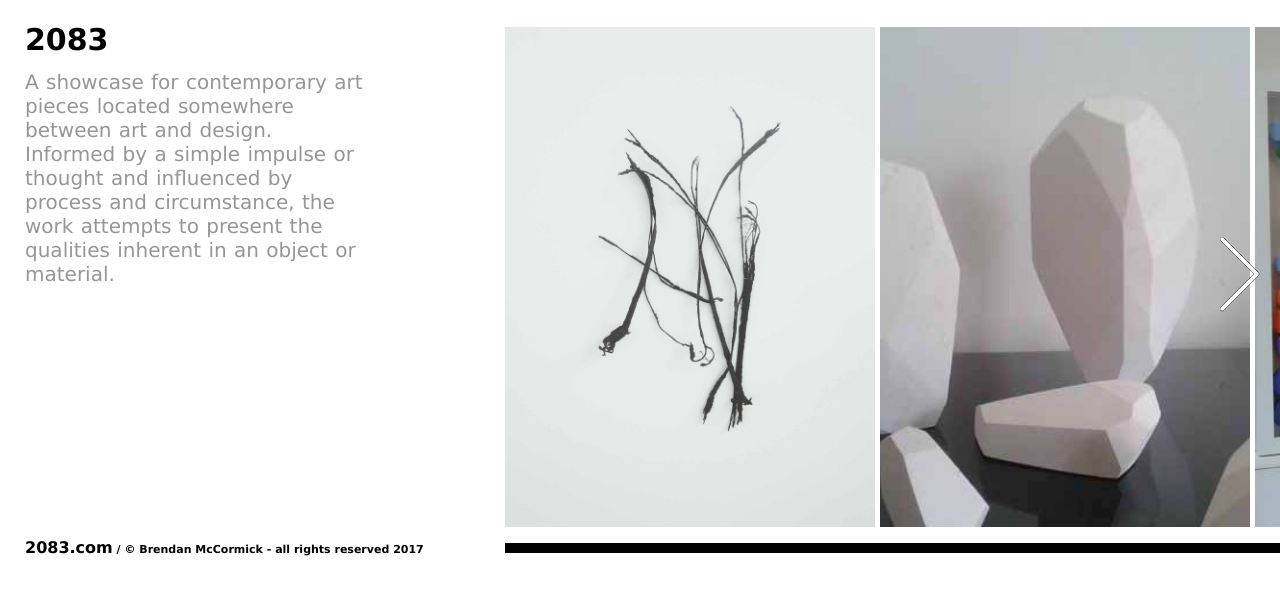
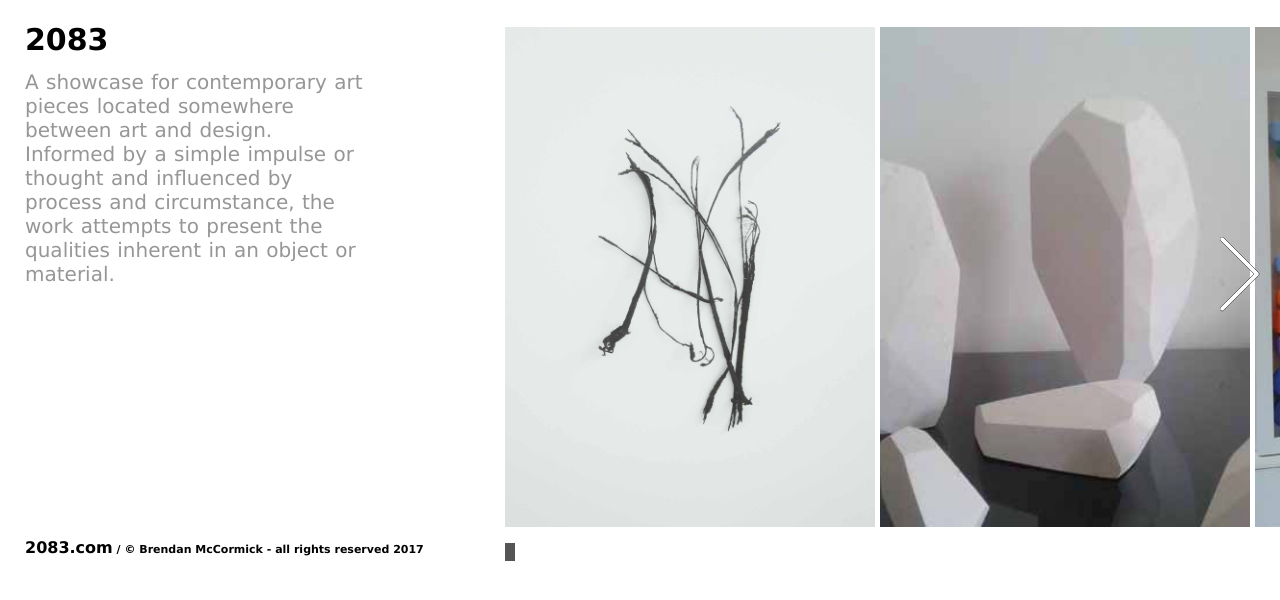
Before and after one commit to twozeroeightthree/website, a Jekyll site: the page built from index.html, in a window 1280 px wide. Shown: the top 600 px of the page. Built offline with Jekyll 4.4.1, drawn with Linux system fonts in a browser that asks for light colours; the list of posts is cut into pages by our own code.

Commit message:
2017-12-03_22:54

```diff
--- a/assets/main.css
+++ b/assets/main.css
@@ -141,9 +141,13 @@
   position: relative;
   top: -15px;
   left: 480px;
-  height: 10px;
+  height: 6px;
   width: auto;
-  background: black;
+}
+#indicators .indicator{
+  height: 100%;
+  width: 10px;
+  background: #555;
 }
 
 /* Post styles */
```
Also changed, not shown: 1 other file.
